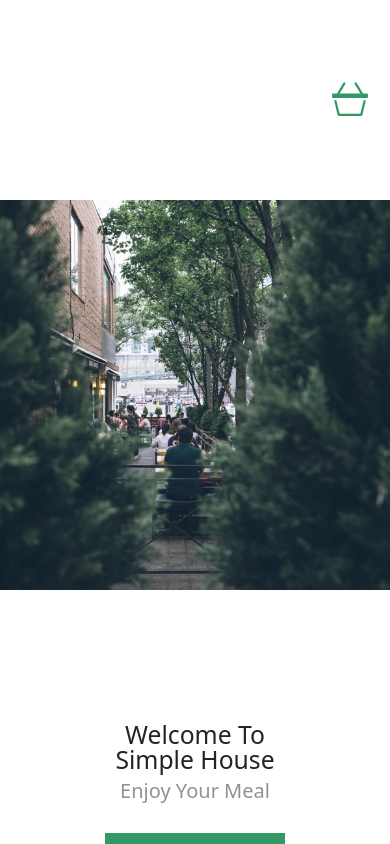
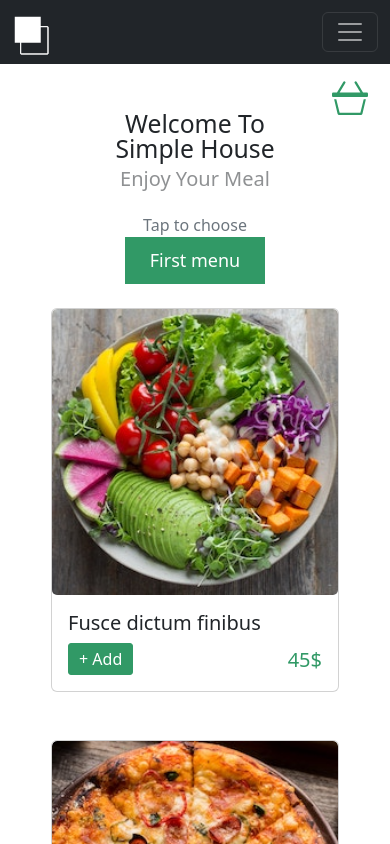
Before and after one commit to artsiom90/react-ecommerce-project-app, a React (Create React App) app: page / in a window 390 px wide. Shown: the top 844 px of the page. Built offline with nearby package versions, Linux system fonts and the light colour scheme; data requests are answered from the project's data file.

Commit message:
feat: add dropdown menu and improve app layout

```diff
--- a/src/App.tsx
+++ b/src/App.tsx
@@ -11,9 +11,8 @@ export const App = () => {
   return (
     <MainContextProvider>
       <BrowserRouter>
-        <HeroComponent>
-          <NavbarComponent />
-        </HeroComponent>
+        <NavbarComponent />
+        <HeroComponent />
         <Routes>
           <Route
             path='/'
--- a/src/components/CartComponent.tsx
+++ b/src/components/CartComponent.tsx
@@ -35,7 +35,8 @@ export const CartComponent = () => {
             </div>
             <Badge
                 bg='danger'
-                className='position-fixed end-0 mt-4 me-2 cart-badge'
+                className='position-fixed end-0 cart-badge'
+                onClick={toogleCartMenu}
             >
                 {quantity > 0 && quantity}
             </Badge>
--- a/src/components/HeroComponent.tsx
+++ b/src/components/HeroComponent.tsx
@@ -1,19 +1,3 @@
-import { ReactNode } from "react"
-import { Container } from "react-bootstrap"
-import { CartComponent } from "./CartComponent"
-
-interface HeroComponentProps {
-    children: ReactNode
+export const HeroComponent = () => {
+    return window.innerWidth > 768 ? <div className='hero' /> : null
 }
-
-export const HeroComponent = ({ children }: HeroComponentProps) => {
-    return (
-        <Container
-            fluid
-            className="text-center hero"
-        >
-            <CartComponent />
-            {children}
-        </Container>
-    )
-}
--- a/src/components/ModalComponent.tsx
+++ b/src/components/ModalComponent.tsx
@@ -23,15 +23,15 @@ export const ModalComponent = ({ title, description, img, open, close }: ModalCo
                     {title}
                 </Modal.Title>
             </Modal.Header>
-            <Modal.Body className="d-flex gap-3">
+            <Modal.Body className="d-flex justify-content-between gap-3">
                 <Image
                     fluid
                     src={img}
-                    className="modal-img"
+                    className="w-50 modal-img"
                 />
                 <div className='w-50'>
-                    <h4>Ingredients</h4>
-                    <p className='fs-5'>{description}</p>
+                    <h4>Description</h4>
+                    <p className='fs-6'>{description}</p>
                 </div>
             </Modal.Body>
             <Modal.Footer>
--- a/src/components/NavbarComponent.tsx
+++ b/src/components/NavbarComponent.tsx
@@ -1,27 +1,33 @@
-import { Nav, Navbar } from 'react-bootstrap'
+import { Container, Nav, Navbar } from 'react-bootstrap'
 import { NavLink } from 'react-router-dom'
 import logo from '../assets/img/logo.png'
+import { CartComponent } from './CartComponent'
 
 export const NavbarComponent = () => {
     return (
         <Navbar
             collapseOnSelect
             expand='lg'
-            bg='transparent'
+            bg='dark'
             variant='dark'
-            className='d-flex justify-content-between text-light navbar'
+            className='d-flex justify-content-between text-center text-light navbar'
         >
-            <Navbar.Brand>
-                <Nav.Link to='/' as={NavLink}>
+            <Container fluid>
+                <Navbar.Brand className='py-0'>
+                    <Nav.Link
+                        to='/'
+                        as={NavLink}
+                    >
                         <img
-                        width={60}
-                        height={60}
+                            width={40}
+                            height={40}
                             src={logo}
                             alt='logo'
+                            className='mt-2'
                         />
-                    <Navbar.Text className='ms-2 d-inline-flex align-items-start flex-column lh-1 navbar-logo'>
-                        <span className='text-light fs-2  navbar-brand-responsive'>Simple House</span>
-                        <span className='navbar-brand-responsive'>new online restaurant</span>
+                        <Navbar.Text className='ms-2 d-inline-flex align-items-start flex-column lh-1'>
+                            <span className='text-light fs-5 navbar-brand-responsive'>Simple House</span>
+                            <span className='navbar-brand-responsive fs-5'>new online restaurant</span>
                         </Navbar.Text>
                     </Nav.Link>
                 </Navbar.Brand>
@@ -48,6 +54,8 @@ export const NavbarComponent = () => {
                         </Nav.Link>
                     </Nav>
                 </Navbar.Collapse>
+                <CartComponent />
+            </Container>
         </Navbar>
     )
 }
--- a/src/index.css
+++ b/src/index.css
@@ -13,16 +13,12 @@ body {
   width: 100%;
 }
 
-.navbar-logo {
-  height: '60px'
-}
-
 .navbar-links-list {
   margin-right: 50px;
 }
 
 .hero {
-  height: 80vh;
+  height: 60vh;
   background: url('./assets/img/hero.jpg') 0/100% no-repeat fixed;
   background-position: 0 70%;
 }
@@ -45,6 +41,23 @@ body {
   background-color: #319966;
   color: white;
   transition: .3s;
+}
+
+.menu-select {
+  width: 140px;
+  padding: 10px 20px;
+  font-size: 18px;
+  background-color: #319966;
+  color: white;
+  border: #319966;
+  outline: none;
+  text-align: center;
+  appearance: none;
+}
+
+.menu-select-option {
+  background-color: white;
+  color: #319966;
 }
 
 .card {
@@ -99,8 +112,7 @@ body {
 }
 
 .modal-img {
-  width: 25vw;
-  height: 25vw;
+  object-fit: cover;
 }
 
 .modal-btn {
@@ -120,12 +132,13 @@ body {
 
 .cart-icon {
   cursor: pointer;
-  margin-top: 22px;
   margin-right: 10px;
   z-index: 3;
 }
 
 .cart-badge {
+  cursor: pointer;
+  margin-right: 5px;
   z-index: 3;
 }
 
@@ -155,8 +168,13 @@ body {
 
 @media (max-width: 992px) {
   .cart-icon {
-    margin-top: 80px;
+    margin-top: 130px;
     margin-right: 22px;
+  }
+
+  .cart-badge {
+    margin-top: 130px;
+    margin-right: 15px;
   }
 }
 
--- a/src/pages/HomePage.tsx
+++ b/src/pages/HomePage.tsx
@@ -1,11 +1,10 @@
-import { useContext, useEffect } from "react"
+import { ChangeEvent, useContext, useEffect } from "react"
 import { Container, Row } from "react-bootstrap"
 import { ButtonComponent } from "../components/ButtonComponent"
 import { CardComponent } from "../components/CardComponent"
 import { SpinnerComponent } from "../components/SpinnerComponent"
 import { TitleComponent } from "../components/TitleComponent"
 import { MainContext } from "../context/MainContextProvider"
-import { DataType } from "../context/types"
 
 export const HomePage = () => {
     const {
@@ -19,7 +18,6 @@ export const HomePage = () => {
     } = useContext(MainContext)
 
     const btnMenuList = ['First menu', 'Second menu', 'Third menu']
-    const btnMenuClasses = ['btn-menu']
 
     useEffect(() => {
         fetchMenuData()
@@ -31,14 +29,41 @@ export const HomePage = () => {
                 title={'Welcome To Simple House'}
                 description={'Enjoy Your Meal'}
             />
-            <div className='d-flex justify-content-center flex-wrap pt-3 gap-4 pb-5'>
+            <div className='d-flex justify-content-center flex-wrap pt-2 gap-4 pb-4'>
+                {window.innerWidth < 768 ?
+                    <div className='d-flex flex-column'>
+                        <label
+                            htmlFor='menu'
+                            className='fs-6 text-muted text-center'
+                        >
+                            Tap to choose
+                        </label>
+                        <select
+                            name='menu'
+                            id='menu'
+                            className='menu-select'
+                            onChange={(e: ChangeEvent<HTMLSelectElement>) => setMenuCategory(+e.target.value)}
+                        >
                             {btnMenuList.map((item, index) => {
+                                return (
+                                    <option
+                                        value={index}
+                                        key={index}
+                                        className='menu-select-option'
+                                    >
+                                        {item}
+                                    </option>
+                                )
+                            })}
+                        </select>
+                    </div>
+                    : btnMenuList.map((item, index) => {
                         return (
                             <ButtonComponent
                                 key={index}
                                 title={item}
                                 isChecked={category === index ? true : false}
-                            classes={btnMenuClasses}
+                                classes={['btn-menu']}
                                 btnClick={() => setMenuCategory(index)}
                             />
                         )
```
Lines whose indentation alone changed are shown as unchanged.
